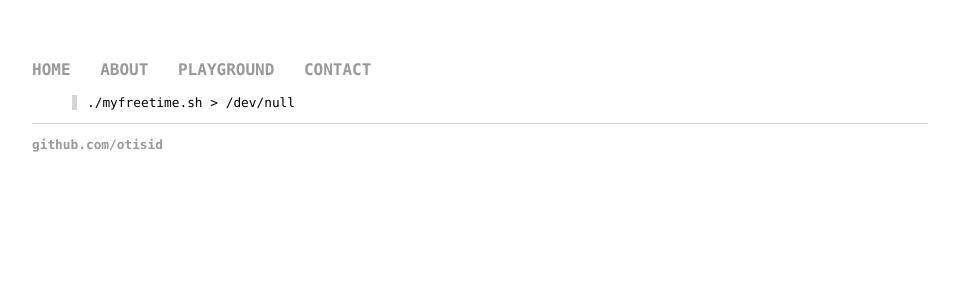
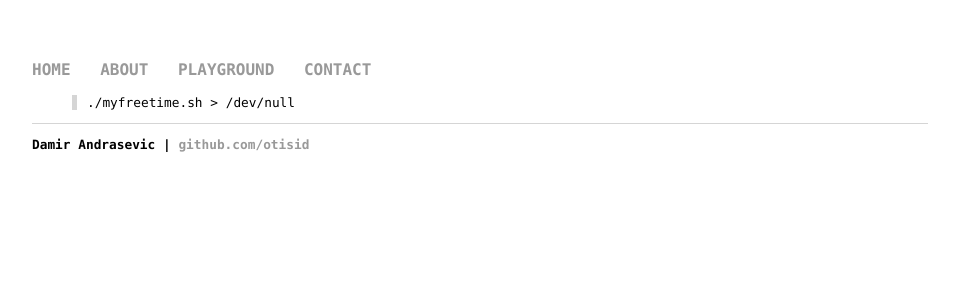
Before and after one commit to otisid/otisid.github.io, a Jekyll site: the page built from index.html, in a window 1280 px wide. Shown: the top 300 px of the page, without its empty margins (160-1119 px from the left). Built offline with Jekyll 4.4.1, drawn with Linux system fonts in a browser that asks for light colours.

Commit message:
Minor changes to footer.

```diff
--- a/_includes/footer.html
+++ b/_includes/footer.html
@@ -1,6 +1,6 @@
 <footer>
   <ul>
-    <li><a href="https://github.com/otisid">github.com/otisid</a></li>
+    <li>Damir Andrasevic | <a href="https://github.com/otisid">github.com/otisid</a></li>
   </ul>
 </footer>
 </body>
```
